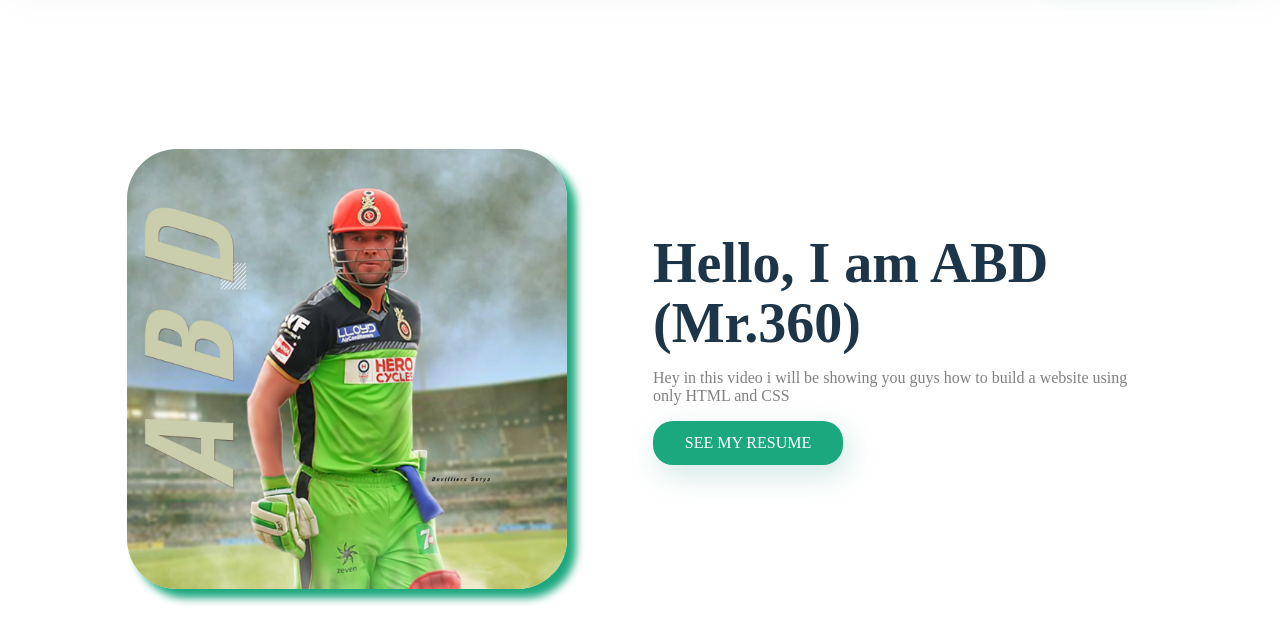
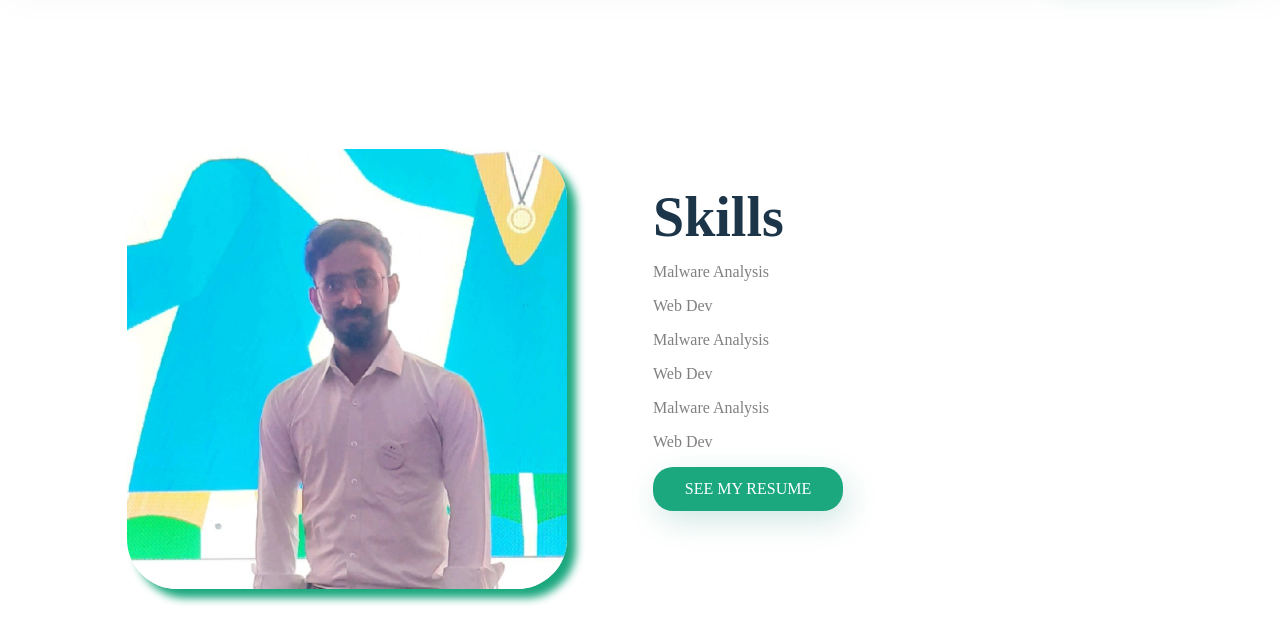
Before and after one commit to 2008shivamjha/MLSA-Event-Task, a plain HTML site: page index.html in a window 1280 px wide. Shown: the part 87-730 px from the top of the page. Drawn offline with Linux system fonts and the light colour scheme.

Commit message:
My First Commit

```diff
--- a/index.html
+++ b/index.html
@@ -3,7 +3,7 @@
 
 <head>
     <meta charset="utf-8">
-    <title>ABD Resume</title>
+    <title>Shivam Jha</title>
     <link rel="icon" href="a.png" type="image">
     <link href="style.css" rel="stylesheet" type="text/css" />
 </head>
@@ -29,11 +29,16 @@
     </section><br><br>
     <section class="main-div">
         <div class="pic">
-            <img src="ab.jpg" alt="ABD">
+            <img src="./Shivam.jpeg" alt="ABD">
         </div>
         <div class="mt">
-            <h1>Hello, I am ABD (Mr.360)</h1>
-            <p>Hey in this video i will be showing you guys how to build a website using only HTML and CSS</p>
+            <h1>Skills</h1>
+            <p>Malware Analysis</p>
+            <p>Web Dev</p>
+            <p>Malware Analysis</p>
+            <p>Web Dev</p>
+            <p>Malware Analysis</p>
+            <p>Web Dev</p>
             <a href="#" class="button">SEE MY RESUME</a>
         </div>
     </section>
```
Also changed, not shown: Shivam.jpeg (added), ab.jpg (deleted).
